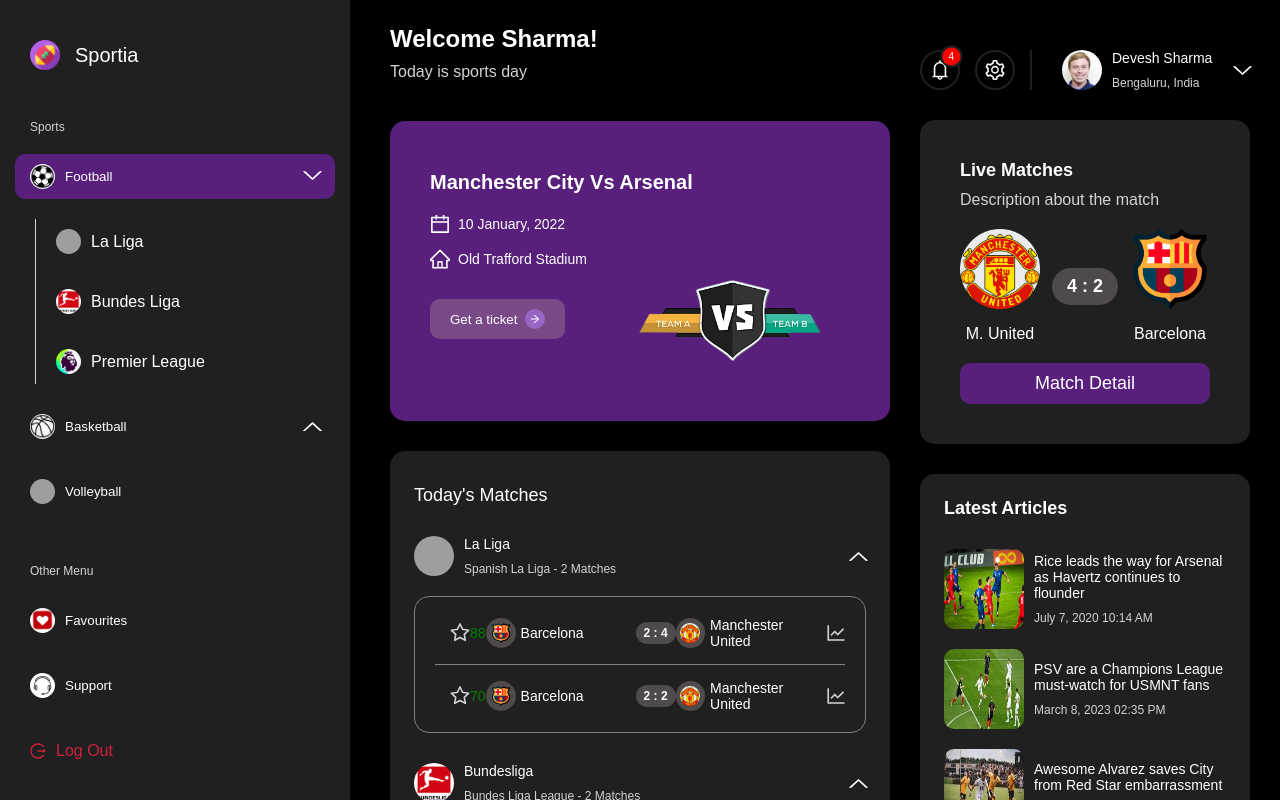
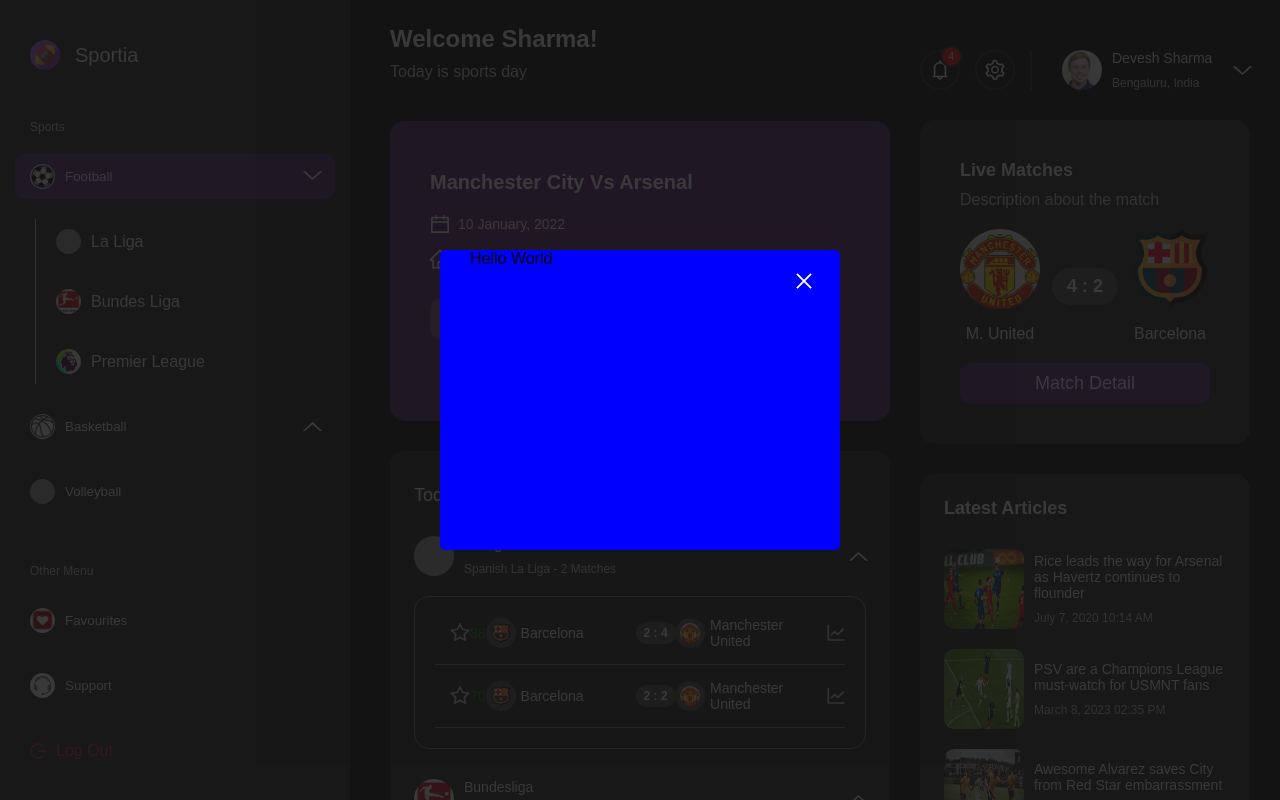
Before and after one commit to DeveshS360/sports-dashboard, a React (Vite) app: page / in a window 1280 px wide. Both pictures are taken after a click on the element 835 px from the left and 633 px from the top of the page. Shown: the top 800 px of the page. Built offline with nearby package versions, Linux system fonts and the light colour scheme; grey boxes are pictures that could not be loaded.

Commit message:
modal component

```diff
--- a/src/components/MatchDetails/index.tsx
+++ b/src/components/MatchDetails/index.tsx
@@ -9,11 +9,17 @@
 import { MatchDetailsProps } from '../LeagueDetails/types'
 import { useDispatch } from 'react-redux'
 import { starOrUnstarLeagueMatch } from 'src/redux/slices/SportsSlice'
+import { Modal } from '../Modal'
+import { useState } from 'react'
 
 export const MatchDetails = (
   props: MatchDetailsProps & { matchLeagueId: string }
 ) => {
   const { teams, duration, isStarred, matchId, matchLeagueId } = props
+
+  const [open, setOpen] = useState(false)
+  const onClose = () => setOpen(false)
+  const onOpen = () => setOpen(true)
 
   const dispatch = useDispatch()
 
@@ -33,6 +39,7 @@
   }
 
   return (
+    <>
       <StyledMatchDetailsContainer>
         {isStarred ? (
           <StarFilled style={starIconStyle} onClick={handleStarClick} />
@@ -55,7 +62,9 @@
           </StyledMatchDetailsTeamIconContainer>
           <span>{teams?.[1]?.name}</span>
         </StyledMatchDetailsTeam>
-      <LineChartOutlined style={iconStyle} />
+        <LineChartOutlined style={iconStyle} onClick={onOpen} />
       </StyledMatchDetailsContainer>
+      <Modal open={open} onClose={onClose} />
+    </>
   )
 }
--- /dev/null
+++ b/src/components/Modal/index.tsx
@@ -0,0 +1,27 @@
+import { CloseOutlined } from '@ant-design/icons'
+import { StyledClose, StyledModal, StyledModalOverLay } from './styles'
+import { ModalProps } from './types'
+
+export const Modal = (props: ModalProps) => {
+  const { open, onClose, children } = props
+
+  return (
+    <StyledModalOverLay isOpen={open} onClick={onClose}>
+      <StyledModal
+        isOpen={open}
+        onClick={(e) => {
+          e.stopPropagation()
+        }}
+      >
+        Hello World
+        {children}
+        <StyledClose>
+          <CloseOutlined
+            onClick={onClose}
+            style={{ color: 'var(--text-color-primary', fontSize: 20 }}
+          />
+        </StyledClose>
+      </StyledModal>
+    </StyledModalOverLay>
+  )
+}
--- /dev/null
+++ b/src/components/Modal/styles.tsx
@@ -0,0 +1,47 @@
+import { styled, css } from 'styled-components'
+import { ModalStyleProps } from './types'
+
+export const StyledModalOverLay = styled.div<ModalStyleProps>`
+  position: fixed;
+  inset: 0;
+  background: rgba(23, 23, 23, 0.85);
+  opacity: 0;
+  visibility: hidden;
+  z-index: 999;
+  transition: all 0.5s linear;
+
+  ${({ isOpen }) =>
+    isOpen &&
+    css`
+      visibility: visible;
+      opacity: 1;
+      transition: all 0.5 linear;
+    `}
+`
+
+export const StyledModal = styled.div<ModalStyleProps>`
+  position: absolute;
+  top: 50%;
+  left: 50%;
+  transform: translate(-50%, -50%);
+  min-width: 400px;
+  min-height: 300px;
+  opacity: inherit;
+  transition: inherit;
+  border-radius: 5px;
+  padding: 30px;
+  background: blue;
+
+  ${({ isOpen }) =>
+    isOpen &&
+    css`
+      transition: inherit;
+    `}
+`
+
+export const StyledClose = styled.button`
+  position: absolute;
+  background: none;
+  top: 20px;
+  right: 20px;
+`
--- /dev/null
+++ b/src/components/Modal/types.ts
@@ -0,0 +1,11 @@
+import { ReactNode } from 'react'
+
+export interface ModalProps {
+  open: boolean
+  onClose: () => void
+  children?: ReactNode
+}
+
+export interface ModalStyleProps {
+  isOpen: boolean
+}
```
Also changed, not shown: 1 other file (tests, documents, lock files or other folders). Lines whose indentation alone changed are shown as unchanged.
